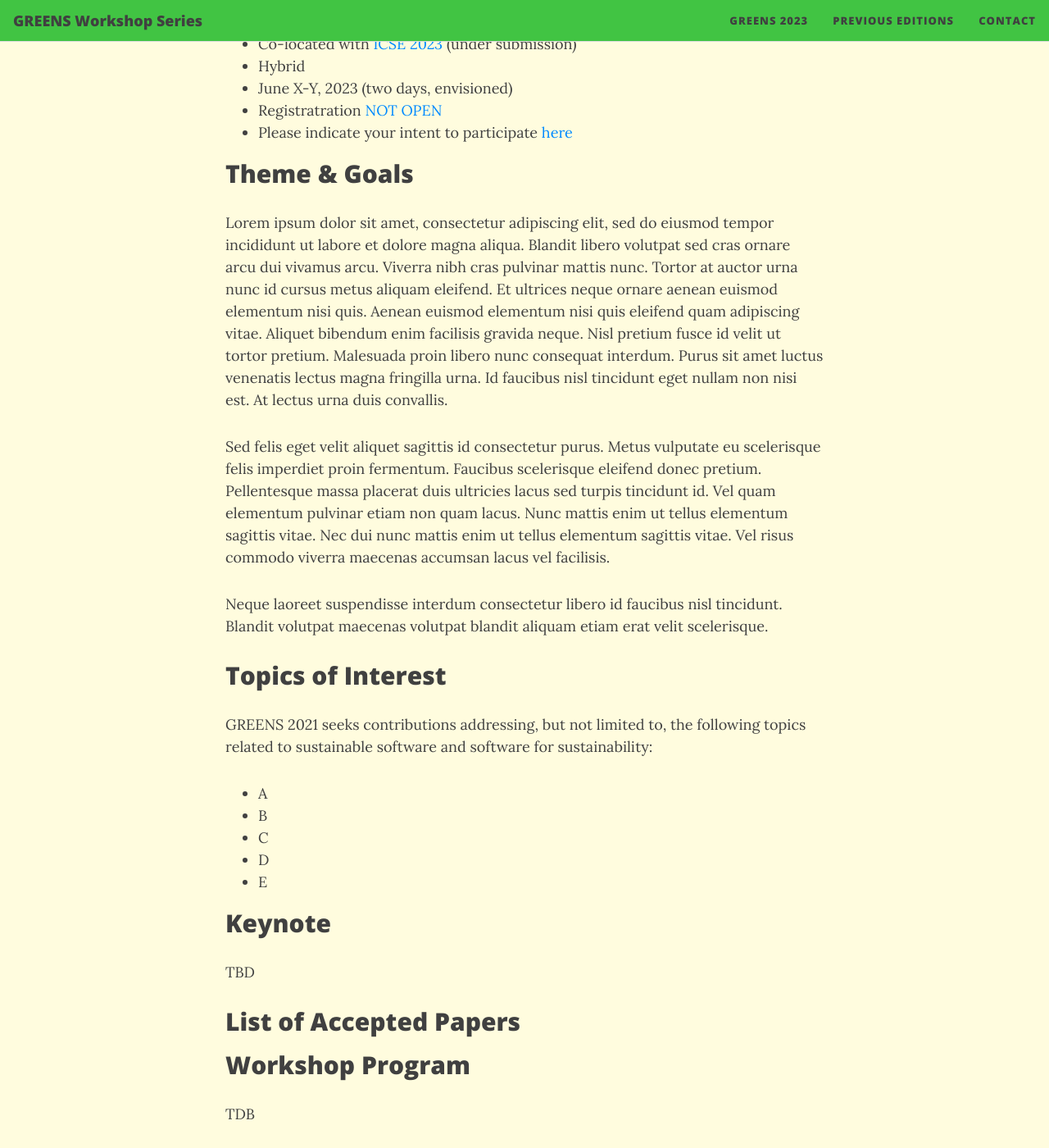
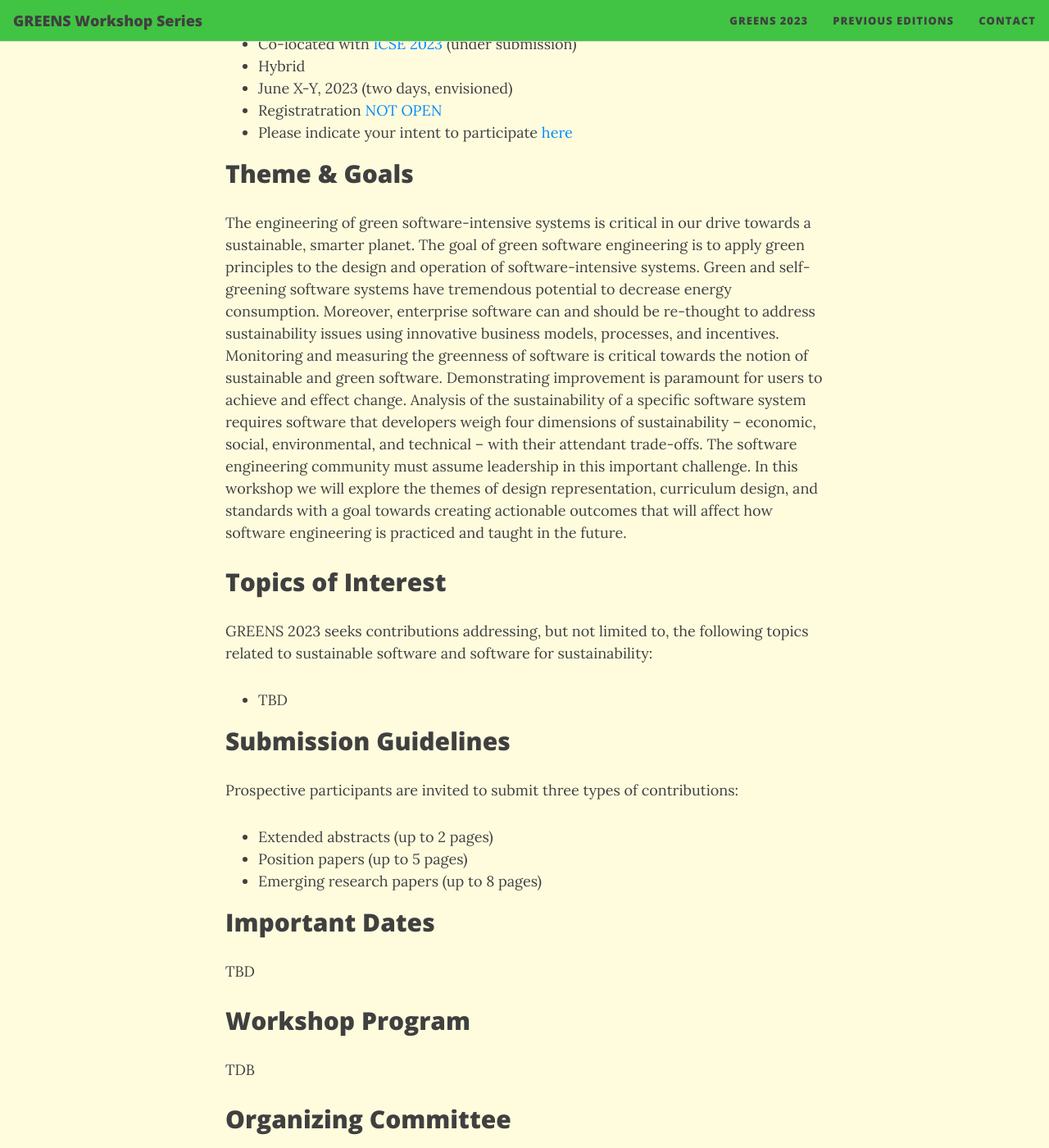
Before and after one commit to greensworkshop/greensworkshop.github.io, a Jekyll site: the page built from GREENS2023.md, in a window 1280 px wide and 1400 px high, scrolled down 313 px. Shown: the whole window at 82% size. Built offline with Jekyll 4.4.1, drawn with Linux system fonts in a browser that asks for light colours; nearby versions of some CDN libraries; some of the changed text lies outside the part shown.

Commit message:
Update Greens'23 page

```diff
--- a/GREENS2023.md
+++ b/GREENS2023.md
@@ -9,82 +9,28 @@ title: GREENS 2023
 - Hybrid
 - June X-Y, 2023 (two days, envisioned)
 - Registratration [NOT OPEN](https://conf.researchr.org/attending/icse-2023/registration)
-- Please indicate your intent to participate [here](https://forms.gle/tmJ9Hs5jijNnHo228)
+- Please indicate your intent to participate [here](https://forms.gle/loremipsum)
 
 ## Theme & Goals
 
-Lorem ipsum dolor sit amet, consectetur adipiscing elit, sed do eiusmod tempor incididunt ut labore et dolore magna aliqua. Blandit libero volutpat sed cras ornare arcu dui vivamus arcu. Viverra nibh cras pulvinar mattis nunc. Tortor at auctor urna nunc id cursus metus aliquam eleifend. Et ultrices neque ornare aenean euismod elementum nisi quis. Aenean euismod elementum nisi quis eleifend quam adipiscing vitae. Aliquet bibendum enim facilisis gravida neque. Nisl pretium fusce id velit ut tortor pretium. Malesuada proin libero nunc consequat interdum. Purus sit amet luctus venenatis lectus magna fringilla urna. Id faucibus nisl tincidunt eget nullam non nisi est. At lectus urna duis convallis.
+The engineering of green software-intensive systems is critical in our drive towards a sustainable, smarter planet. The goal of green software engineering is to apply green principles to the design and operation of software-intensive systems. Green and self-greening software systems have tremendous potential to decrease energy consumption. Moreover, enterprise software can and should be re-thought to address sustainability issues using innovative business models, processes, and incentives. Monitoring and measuring the greenness of software is critical towards the notion of sustainable and green software. Demonstrating improvement is paramount for users to achieve and effect change. Analysis of the sustainability of a specific software system requires software that developers weigh four dimensions of sustainability – economic, social, environmental, and technical – with their attendant trade-offs. The software engineering community must assume leadership in this important challenge. In this workshop we will explore the themes of design representation, curriculum design, and standards with a goal towards creating actionable outcomes that will affect how software engineering is practiced and taught in the future.
 
-Sed felis eget velit aliquet sagittis id consectetur purus. Metus vulputate eu scelerisque felis imperdiet proin fermentum. Faucibus scelerisque eleifend donec pretium. Pellentesque massa placerat duis ultricies lacus sed turpis tincidunt id. Vel quam elementum pulvinar etiam non quam lacus. Nunc mattis enim ut tellus elementum sagittis vitae. Nec dui nunc mattis enim ut tellus elementum sagittis vitae. Vel risus commodo viverra maecenas accumsan lacus vel facilisis.
-
-Neque laoreet suspendisse interdum consectetur libero id faucibus nisl tincidunt. Blandit volutpat maecenas volutpat blandit aliquam etiam erat velit scelerisque.
 
 ## Topics of Interest
 
-GREENS 2021 seeks contributions addressing, but not limited to, the following
+GREENS 2023 seeks contributions addressing, but not limited to, the following
 topics related to sustainable software and software for sustainability:
-- A
-- B
-- C
-- D
-- E
+- TBD
 
-## Keynote
-TBD
+
+## Submission Guidelines
+Prospective participants are invited to submit three types of contributions:
+- Extended abstracts (up to 2 pages)
+- Position papers (up to 5 pages)
+- Emerging research papers (up to 8 pages)
+
 
 <!--
-We are happy to host the following keynote talk.
-
-<p><img src="/img/pierrebourque.jpg" width="200" /><a href="https://profs.etsmtl.ca/pbourque">Pierre Bourque</a> - ing., Ph.D.</p>
-
-**Lessons Learned from Building and Gaining Consensus on the SWEBOK Guide** - The proof of concept document of the Guide to the Software Engineering Body of Knowledge (SWEBOK) was made available in 1998—now more than 20 years ago. The speaker has played a key role in all published versions, as lead author of the proof of concept document or Straw Man version, co-editor of the Trial Version published in 2001 and of the 2004 version, and lead editor of SWEBOK Version 3.0 published in 2014. Based on the speaker’s experience in this initiative and some reflections on the actual impact of the SWEBOK Guide, this keynote presentation will convey some of the lessons learned and challenges of building, updating and gaining consensus on a body of knowledge.  The speaker will notably address the importance of defining the scope, objectives, and intended audiences, obtaining funding, using an open process, building partnerships with sponsors, professional societies and standardization organizations, assuring wide availability and following an iterative approach.
-
-**Short Bio** - Pierre Bourque is a faculty member since 2000 in the Department of Software and IT Engineering of the École de technologie supérieure (ÉTS) of the Université du Québec in Canada. He recently completed a sabbatical (2019-2020) in industry after being Dean of Studies at ÉTS (2013-2019). He is also lead editor of the Guide to the Software Engineering Body of Knowledge (SWEBOK) V3 published in 2014 and was co-editor of the 2001 and 2004 versions. He received his Ph.D. from the University of Ulster (Northern Ireland). He is the 2020 recipient of the Nancy Mead Award for Excellence in Software Engineering.
--->
-
-## List of Accepted Papers
-<!-- - Stephan Druskat, Daniel S. Katz and Ilian T. Todorov. *Research Software Sustainability and Citation* ([PDF](https://arxiv.org/abs/2103.06681), [Video](https://www.youtube.com/watch?v=ZRic__4_zxE), [Slides](https://zenodo.org/record/4680105#.YIbGShQzb0o))
-- Birgit Penzenstadler, Stefanie Betz, Letícia Duboc, Norbert Seyff, Ian Brooks, Jari Porras, Shola Oyedeji and Colin C. Venters. *Iterative Sustainability Impact Assessment: When to propose?* ([PDF](https://figshare.com/articles/preprint/Iterative_Sustainability_Impact_Assessment_When_to_propose_/14370587), [Video](https://youtu.be/TQ4GEHG9U4E), [Slides](https://docs.google.com/presentation/d/1bZHOU0DCoP4x9-wtrLoFsANjwCffpWOvRLkIw25M6kU/edit#slide=id.p))
-- Shanshan Jiang, Kine Jakobsen, Letizia Jaccheri and Jingyue Li. *Blockchain and Sustainability: A Tertiary Study* ([PDF](https://arxiv.org/abs/2103.16937), [Video](https://github.com/SINTEF-SE/P4C/blob/main/Blockchain%20and%20Sustainability-GREENS2021.mp4), [Slides](https://github.com/SINTEF-SE/P4C/blob/main/Blockchain%20and%20Sustainability-GREENS2021.pptx?raw=true))
-- Colin C. Venters, Sedef Akinli Kocak, Stefanie Betz, Ian Brooks, Rafa Capilla Sevilla, Ruzanna Chitchyan, Letícia Duboc, Rogardt Heldal, Ana Moreira, Shola Oyedeji, Birgit Penzenstadler, Jari Porras and Norbert Seyff. *Software Sustainability: Beyond the Tower of Babel* ([PDF](https://figshare.com/articles/preprint/Software_Sustainability_Beyond_the_Tower_of_Babel/14370611), [Video](https://figshare.com/articles/media/Software_Sustainability_Beyond_the_Tower_of_Babel/14465088), [Slides](https://docs.google.com/presentation/d/1bZHOU0DCoP4x9-wtrLoFsANjwCffpWOvRLkIw25M6kU/edit#slide=id.p))
-- Daniel S. Katz, Jeffrey Carver, Neil Chue Hong, Sandra Gesing, Simon Hettrick, Tom Honeyman, Karthik Ram and Nicholas Weber. *Addressing Research Software Sustainability via Institutes* ([PDF](https://arxiv.org/abs/2103.03690), [Video](http://danielskatz.org/Institutes-greens2021-video.mp4), [Slides](http://danielskatz.org/Institutes-GREENS21-slide.pdf))
-- Orges Cico, Letizia Jaccheri and Anh Nguyen-Duc. *Software Sustainability in Customer-Driven Courses* ([PDF](https://www.researchgate.net/publication/350591256_Software_Sustainability_in_Customer-Driven_Courses), [Video](https://ntnu.cloud.panopto.eu/Panopto/Pages/Viewer.aspx?id=b3a33825-8f19-49e5-8fd3-ad1101229f73), [Slides](https://docs.google.com/presentation/d/1wdMBKyUC-52SUpibTspsBj-lIDdalZdM/edit#slide=id.p1))
-- Jeffrey Carver, Ian Cosden, Chris Hill, Sandra Gesing and Daniel S. Katz. *Sustaining Research Software via Research Software Engineers and Professional Associations* ([PDF](https://arxiv.org/abs/2103.01880v1), [Video](https://www.youtube.com/watch?v=Ehp3-RQhXWs), [Slides](https://www.slideshare.net/JeffCarver32/usrse-GREENS-2021))
-- Keith Beattie and Daniel Gunter. *Strategies for working with protected data in an open-source collaborative scientific software project* ([PDF](https://ieeecps.org/files/996ZpNM5xC5IS1E8ZV8oW/file/393wLFE2GdZSUyRYxmbXuw/version/2QGO3ZfomKwpua27RkN7VZ), [Video](https://drive.google.com/file/d/1k1bQhyi6bRz65mjoHeIDCL50TLXfRtin/view?usp=sharing), [Slides](https://docs.google.com/presentation/d/1R1t6v0h9H6cQ2gu0QB3icGdrtIvwZYCSYR_h7BKh6dM/edit#slide=id.gd2a38e5267_0_9))
-- Armin Beer, Michael Felderer, Tobias Lorey and Stefan Mohacsi. *Aspects of sustainable test processes* ([PDF](https://arxiv.org/abs/2104.01337), [Video](https://www.youtube.com/watch?v=fBBHuVST1z8), [Slides](https://www.dropbox.com/scl/fi/pzfex9bfach9wlodjcaoz/Sustainable-Testing.pptx?dl=0&rlkey=cj60uvrdg6yc03ncarjh00laq))
-- Norbert Seyff, Birgit Penzenstadler, Stefanie Betz, Ian Brooks, Shola Oyedeji, Jari Porras, Leticia Duboc, Sedef Akinli Kocak and Colin C. Venters. *The Elephant in the Room – Educating Practitioners on Software Development for Sustainability* ([PDF](https://figshare.com/articles/preprint/The_Elephant_in_the_Room_Educating_Practitioners_on_Software_Development_for_Sustainability/14370626), [Video](https://www.dropbox.com/s/ie3l48b0dpk2sf1/Educating%20Practitioners%20Sustainability.mp4?dl=0), [Slides](https://docs.google.com/presentation/d/1bZHOU0DCoP4x9-wtrLoFsANjwCffpWOvRLkIw25M6kU/edit#slide=id.p)) -->
-
-## Workshop Program
-TDB
-
-<!-- **Before** the workshop days, we will setup a Slack Channel for all registered participants. We will use it to kickstart the working groups to build the GREENS and plan for joint papers.
-The **workshop** itself is organized in **two half-days**, each opening and closing with a plenary, with in-between independent working groups. **More details to come.** -->
-
-#### DAY 1: 10:00-17:30 CEST
-TBD
-
-<!-- - *13:45-14:00 Joining us*
-- **14:00-14:45** Keynote: Lessons Learned from Building and Gaining Consensus on the SWEBOK Guide (Pierre Bourque)
-- *14:45-14:55 Break*
-- **14:55-15:40** The Vision of a GREENS (P. Lago, R. Kazman) and Discussion
-- *15:45-15:55 Switch to own working group*
-- **15:55-17:00** independent work (parallel session 1)
-- **17:00-17:30** Wrapup -->
-
-#### DAY 2: 10:00-17:30 CEST
-TBD
-
-<!-- - **14:00-14:15** Kickstart - 15 minutes
-- **14:15-15:00** independent work (parallel session 2)
-- *15:00-15:15 Break*
-- **15:15-16:30** independent work (parallel session 3)
-- **16:30-17:30** Wrapup and Future work
--->
-
-## Submission Guidelines
-TBD
-
-<!-- Prospective participants are invited to submit two types of contributions:
 - Full papers (max 8 pages) will describe concrete contributions to the GREENS. They will be structured as follows:
 --- A description of the sustainability problem you address.
 --- A description of the SE solution you propose.
@@ -104,24 +50,77 @@ Workshop papers must follow the [ICSE 2021 Format and Submission Guideline](http
 ## Important Dates
 TBD
 
+<!--
+## Keynote
+TBD
+
+
+We are happy to host the following keynote talk.
+
+<p><img src="/img/pierrebourque.jpg" width="200" /><a href="https://profs.etsmtl.ca/pbourque">Pierre Bourque</a> - ing., Ph.D.</p>
+
+**Lessons Learned from Building and Gaining Consensus on the SWEBOK Guide** - The proof of concept document of the Guide to the Software Engineering Body of Knowledge (SWEBOK) was made available in 1998—now more than 20 years ago. The speaker has played a key role in all published versions, as lead author of the proof of concept document or Straw Man version, co-editor of the Trial Version published in 2001 and of the 2004 version, and lead editor of SWEBOK Version 3.0 published in 2014. Based on the speaker’s experience in this initiative and some reflections on the actual impact of the SWEBOK Guide, this keynote presentation will convey some of the lessons learned and challenges of building, updating and gaining consensus on a body of knowledge.  The speaker will notably address the importance of defining the scope, objectives, and intended audiences, obtaining funding, using an open process, building partnerships with sponsors, professional societies and standardization organizations, assuring wide availability and following an iterative approach.
+
+**Short Bio** - Pierre Bourque is a faculty member since 2000 in the Department of Software and IT Engineering of the École de technologie supérieure (ÉTS) of the Université du Québec in Canada. He recently completed a sabbatical (2019-2020) in industry after being Dean of Studies at ÉTS (2013-2019). He is also lead editor of the Guide to the Software Engineering Body of Knowledge (SWEBOK) V3 published in 2014 and was co-editor of the 2001 and 2004 versions. He received his Ph.D. from the University of Ulster (Northern Ireland). He is the 2020 recipient of the Nancy Mead Award for Excellence in Software Engineering.
+
+
+## List of Accepted Papers
+- Stephan Druskat, Daniel S. Katz and Ilian T. Todorov. *Research Software Sustainability and Citation* ([PDF](https://arxiv.org/abs/2103.06681), [Video](https://www.youtube.com/watch?v=ZRic__4_zxE), [Slides](https://zenodo.org/record/4680105#.YIbGShQzb0o))
+- Birgit Penzenstadler, Stefanie Betz, Letícia Duboc, Norbert Seyff, Ian Brooks, Jari Porras, Shola Oyedeji and Colin C. Venters. *Iterative Sustainability Impact Assessment: When to propose?* ([PDF](https://figshare.com/articles/preprint/Iterative_Sustainability_Impact_Assessment_When_to_propose_/14370587), [Video](https://youtu.be/TQ4GEHG9U4E), [Slides](https://docs.google.com/presentation/d/1bZHOU0DCoP4x9-wtrLoFsANjwCffpWOvRLkIw25M6kU/edit#slide=id.p))
+- Shanshan Jiang, Kine Jakobsen, Letizia Jaccheri and Jingyue Li. *Blockchain and Sustainability: A Tertiary Study* ([PDF](https://arxiv.org/abs/2103.16937), [Video](https://github.com/SINTEF-SE/P4C/blob/main/Blockchain%20and%20Sustainability-GREENS2021.mp4), [Slides](https://github.com/SINTEF-SE/P4C/blob/main/Blockchain%20and%20Sustainability-GREENS2021.pptx?raw=true))
+- Colin C. Venters, Sedef Akinli Kocak, Stefanie Betz, Ian Brooks, Rafa Capilla Sevilla, Ruzanna Chitchyan, Letícia Duboc, Rogardt Heldal, Ana Moreira, Shola Oyedeji, Birgit Penzenstadler, Jari Porras and Norbert Seyff. *Software Sustainability: Beyond the Tower of Babel* ([PDF](https://figshare.com/articles/preprint/Software_Sustainability_Beyond_the_Tower_of_Babel/14370611), [Video](https://figshare.com/articles/media/Software_Sustainability_Beyond_the_Tower_of_Babel/14465088), [Slides](https://docs.google.com/presentation/d/1bZHOU0DCoP4x9-wtrLoFsANjwCffpWOvRLkIw25M6kU/edit#slide=id.p))
+- Daniel S. Katz, Jeffrey Carver, Neil Chue Hong, Sandra Gesing, Simon Hettrick, Tom Honeyman, Karthik Ram and Nicholas Weber. *Addressing Research Software Sustainability via Institutes* ([PDF](https://arxiv.org/abs/2103.03690), [Video](http://danielskatz.org/Institutes-greens2021-video.mp4), [Slides](http://danielskatz.org/Institutes-GREENS21-slide.pdf))
+- Orges Cico, Letizia Jaccheri and Anh Nguyen-Duc. *Software Sustainability in Customer-Driven Courses* ([PDF](https://www.researchgate.net/publication/350591256_Software_Sustainability_in_Customer-Driven_Courses), [Video](https://ntnu.cloud.panopto.eu/Panopto/Pages/Viewer.aspx?id=b3a33825-8f19-49e5-8fd3-ad1101229f73), [Slides](https://docs.google.com/presentation/d/1wdMBKyUC-52SUpibTspsBj-lIDdalZdM/edit#slide=id.p1))
+- Jeffrey Carver, Ian Cosden, Chris Hill, Sandra Gesing and Daniel S. Katz. *Sustaining Research Software via Research Software Engineers and Professional Associations* ([PDF](https://arxiv.org/abs/2103.01880v1), [Video](https://www.youtube.com/watch?v=Ehp3-RQhXWs), [Slides](https://www.slideshare.net/JeffCarver32/usrse-GREENS-2021))
+- Keith Beattie and Daniel Gunter. *Strategies for working with protected data in an open-source collaborative scientific software project* ([PDF](https://ieeecps.org/files/996ZpNM5xC5IS1E8ZV8oW/file/393wLFE2GdZSUyRYxmbXuw/version/2QGO3ZfomKwpua27RkN7VZ), [Video](https://drive.google.com/file/d/1k1bQhyi6bRz65mjoHeIDCL50TLXfRtin/view?usp=sharing), [Slides](https://docs.google.com/presentation/d/1R1t6v0h9H6cQ2gu0QB3icGdrtIvwZYCSYR_h7BKh6dM/edit#slide=id.gd2a38e5267_0_9))
+- Armin Beer, Michael Felderer, Tobias Lorey and Stefan Mohacsi. *Aspects of sustainable test processes* ([PDF](https://arxiv.org/abs/2104.01337), [Video](https://www.youtube.com/watch?v=fBBHuVST1z8), [Slides](https://www.dropbox.com/scl/fi/pzfex9bfach9wlodjcaoz/Sustainable-Testing.pptx?dl=0&rlkey=cj60uvrdg6yc03ncarjh00laq))
+- Norbert Seyff, Birgit Penzenstadler, Stefanie Betz, Ian Brooks, Shola Oyedeji, Jari Porras, Leticia Duboc, Sedef Akinli Kocak and Colin C. Venters. *The Elephant in the Room – Educating Practitioners on Software Development for Sustainability* ([PDF](https://figshare.com/articles/preprint/The_Elephant_in_the_Room_Educating_Practitioners_on_Software_Development_for_Sustainability/14370626), [Video](https://www.dropbox.com/s/ie3l48b0dpk2sf1/Educating%20Practitioners%20Sustainability.mp4?dl=0), [Slides](https://docs.google.com/presentation/d/1bZHOU0DCoP4x9-wtrLoFsANjwCffpWOvRLkIw25M6kU/edit#slide=id.p)) -->
+
+## Workshop Program
+TDB
+
+<!-- **Before** the workshop days, we will setup a Slack Channel for all registered participants. We will use it to kickstart the working groups to build the GREENS and plan for joint papers.
+The **workshop** itself is organized in **two half-days**, each opening and closing with a plenary, with in-between independent working groups. **More details to come.**
+
+#### DAY 1: 10:00-17:30 CEST
+TBD
+
+- *13:45-14:00 Joining us*
+- **14:00-14:45** Keynote: Lessons Learned from Building and Gaining Consensus on the SWEBOK Guide (Pierre Bourque)
+- *14:45-14:55 Break*
+- **14:55-15:40** The Vision of a GREENS (P. Lago, R. Kazman) and Discussion
+- *15:45-15:55 Switch to own working group*
+- **15:55-17:00** independent work (parallel session 1)
+- **17:00-17:30** Wrapup
+
+#### DAY 2: 10:00-17:30 CEST
+TBD
+
+ - **14:00-14:15** Kickstart - 15 minutes
+- **14:15-15:00** independent work (parallel session 2)
+- *15:00-15:15 Break*
+- **15:15-16:30** independent work (parallel session 3)
+- **16:30-17:30** Wrapup and Future work
+-->
+
 <!-- - Workshop paper submissions due [EXTENDED]: Tue 19 January, 2021 (AoE time)
 - Notification to authors: Mon 22 February, 2021 (AoE time)
 - Camera-ready copies due: Fri 12 March, 2021 (AoE time) -->
 
 ## Organizing Committee
-TBD
 
-<!-- #### Workshop Organisers:
-- [Patricia Lago](http://patricialago.nl), Vrije Universiteit Amsterdam & Chalmers University of Technology
-- [Rick Kazman](https://shidler.hawaii.edu/itm/directory/rick-kazman), University of Hawaii -->
+#### Workshop Organisers:
+- [Patricia Lago](http://patricialago.nl), Vrije Universiteit Amsterdam
+- [Rick Kazman](https://shidler.hawaii.edu/itm/directory/rick-kazman), University of Hawaii
 
-<!--
-#### Virtualization Chair:
-TBD
-- [Roberto Verdecchia](http://robertoverdecchia.github.io), Vrije Universiteit Amsterdam & Gran Sasso Science Institute -->
+
+#### Web, Virtualization, and Proceedings Chair:
+
+- [Roberto Verdecchia](http://robertoverdecchia.github.io), Vrije Universiteit Amsterdam & Gran Sasso Science Institute
 
 
 ## Program Committee
+TBD
 
 <!--
 - Marco Aiello (U of Stuttgart, Germany)
@@ -146,4 +145,4 @@ TBD
 -->
 ## Call for Papers
 
-[Call for Papers (PDF)](https://tinyurl.com/y6r8yy2b)
+[Call for Papers (PDF)](https://tinyurl.com/loremipsum)
```
Also changed, not shown: 1 other file.
